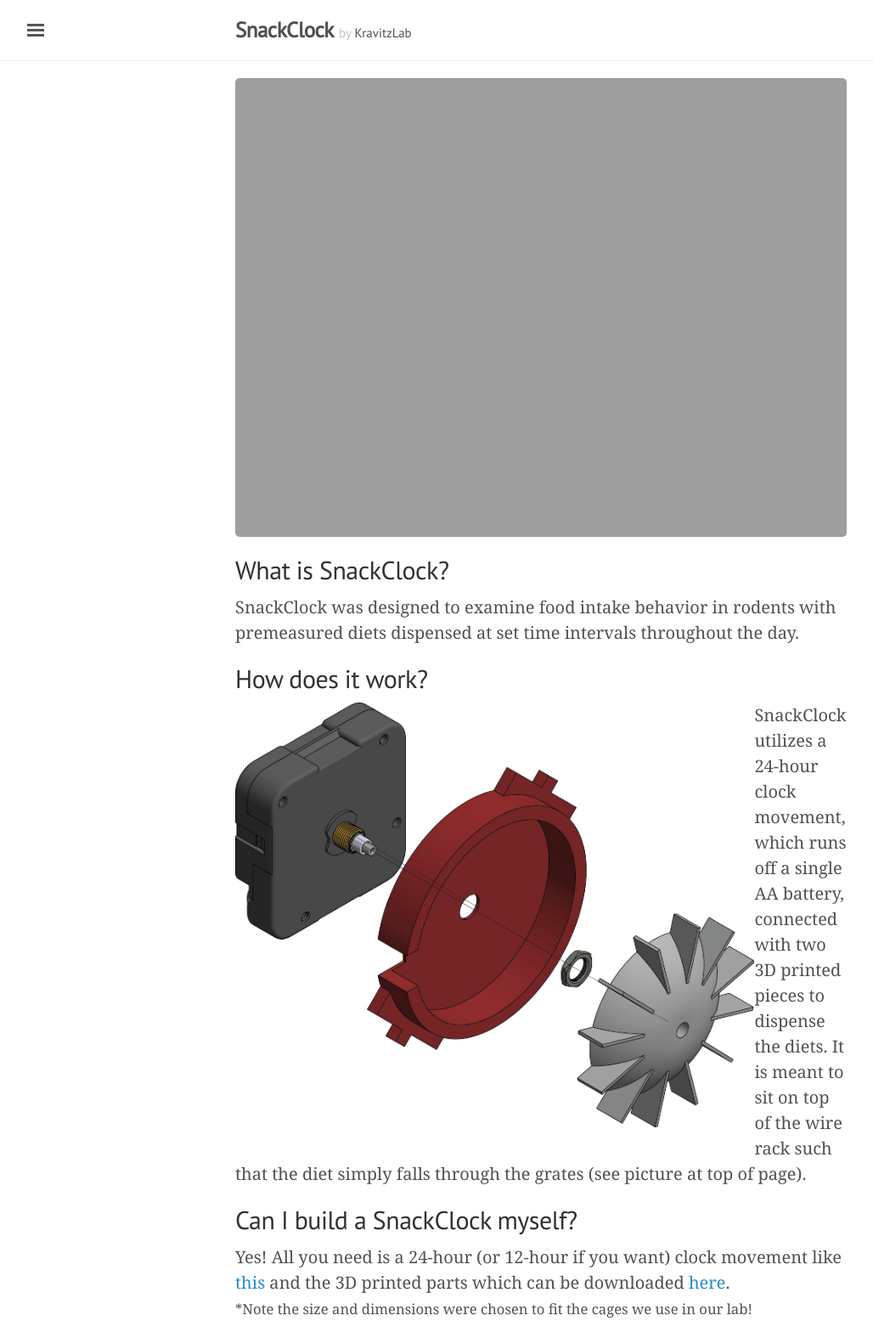
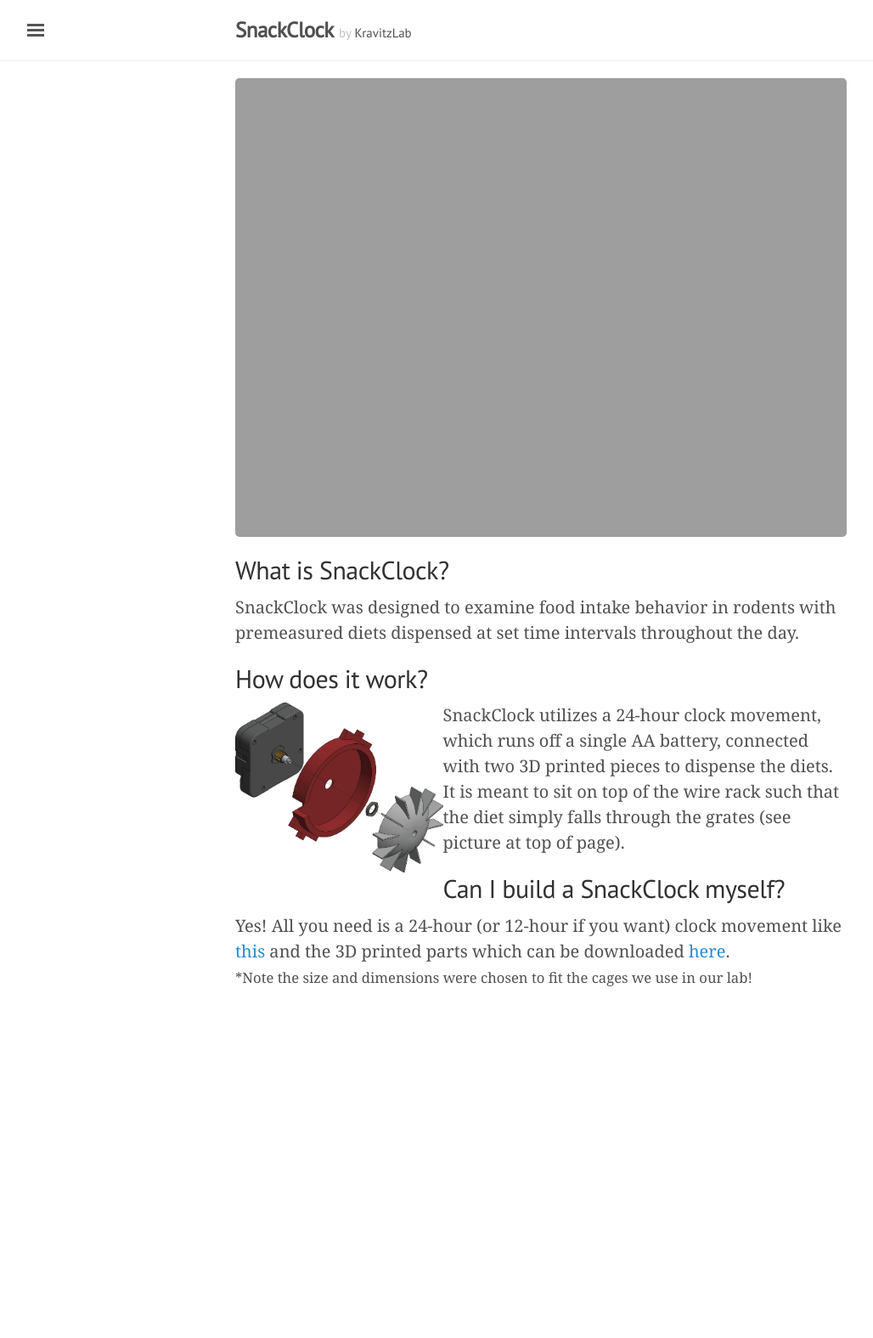
Before and after one commit to KravitzLabDevices/SnackClock, a Jekyll site: the page built from index.html, in a window 1280 px wide. Shown: the whole page at 85% size, without its empty margins (3-1031 px from the left). Built offline with Jekyll 4.4.1, drawn with Linux system fonts in a browser that asks for light colours; some web fonts are replaced; the list of posts is cut into pages by our own code; after the commit the page ends 1185 px from its top, so only the background shows below that.

Commit message:
update index

```diff
--- a/index.html
+++ b/index.html
@@ -12,7 +12,7 @@
 <p>SnackClock was designed to examine food intake behavior in rodents with premeasured diets dispensed at set time intervals throughout the day.</p>
 
 <h2> How does it work?</h2>
-<img src="{{ site.baseurl }}/public/images/SnackClock_view3.png" alt="SnackClock exploded" align="left" height="500px">
+<img src="{{ site.baseurl }}/public/images/SnackClock_view3.png" alt="SnackClock exploded" align="left" height="200px">
 
 <p>SnackClock utilizes a 24-hour clock movement, which runs off a single AA battery, connected with two 3D printed pieces to dispense the diets. It is meant to sit on top
 of the wire rack such that the diet simply falls through the grates (see picture at top of page).</p>
```
